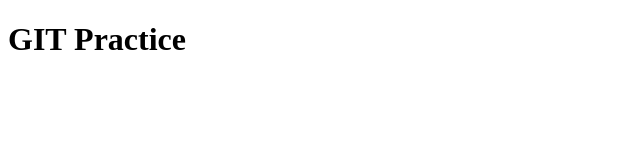
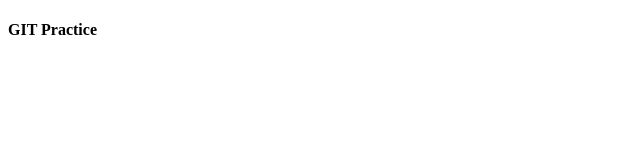
Before and after one commit to reevs2204/Git2, a plain HTML site: page index.html in a window 1280 px wide. Shown: the whole page, without its empty margins (0-640 px from the left). Drawn offline with Linux system fonts and the light colour scheme.

Commit message:
Update index.html

```diff
--- a/index.html
+++ b/index.html
@@ -6,6 +6,6 @@
     <title>Document</title>
 </head>
 <body>
-    <h1>GIT Practice</h1>
+    <h4>GIT Practice</h4>
 </body>
 </html>
```
